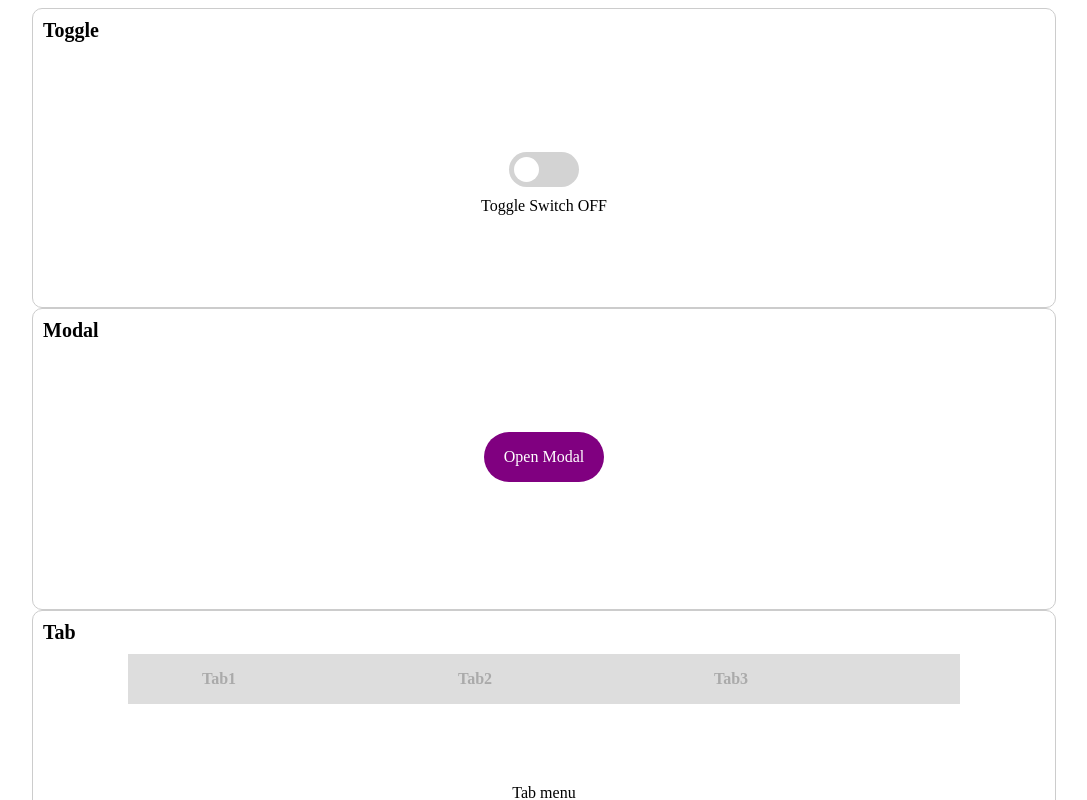
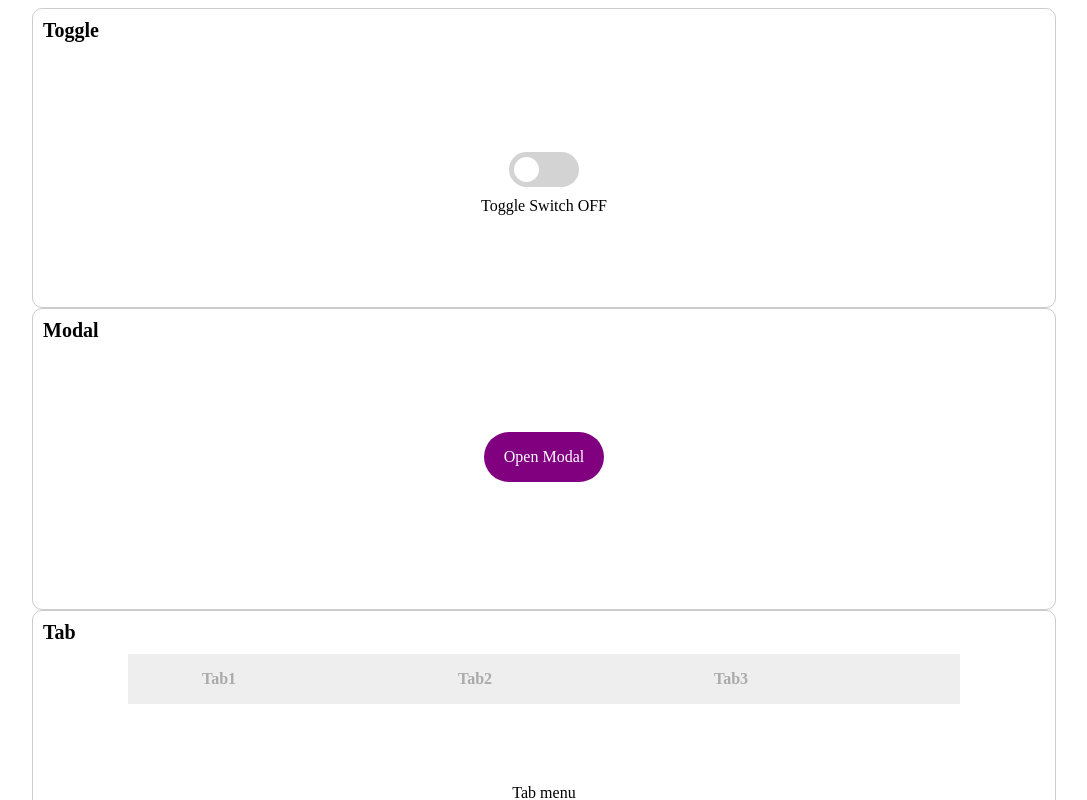
Before and after one commit to sunysty/wanted_pre_onboarding, a React (Create React App) app in the folder custom-component/: page / in a window 1280 px wide. Shown: the top 800 px of the page, without its empty margins (96-1183 px from the left). Built offline with nearby package versions, Linux system fonts and the light colour scheme.

Commit message:
tab 수정

```diff
--- a/custom-component/src/component/Tab.js
+++ b/custom-component/src/component/Tab.js
@@ -4,16 +4,46 @@ import styled from 'styled-components';
 
 const Tab = () => {
 
-  const [tabIdx, setTabIdx] = useState(null);
+  const [tabIdx, setTabIdx] = useState('');
+  const [firstTab,setFirstTab] = useState(false);
+  const [secondTab,setSecondTab] = useState(false);
+  const [thirdTab,setThirdTab] = useState(false);
+
+  const firstTabHandler = ()=> {
+    setSecondTab(false)
+    setThirdTab(false)
+    setFirstTab(!firstTab)
+    setTabIdx('FIRST')
+  }
+
+  const secondTabHandler = () => {
+    setFirstTab(false)
+    setThirdTab(false)
+    setSecondTab(!secondTab)
+    setTabIdx('SECOND')
+  }
+
+  const thirdTabHandler = () => {
+    setFirstTab(false)
+    setSecondTab(false)
+    setThirdTab(!thirdTab)
+    setTabIdx('THIRD')
+  }
 
   return(
     <>
       <Container>
         <Title>Tab</Title>
         <TabBox>
-          <TabItem onClick={()=>setTabIdx('ONE')}>Tab1</TabItem>
-          <TabItem onClick={()=>setTabIdx('TWO')}>Tab2</TabItem>
-          <TabItem onClick={()=>setTabIdx('THREE')}>Tab3</TabItem>
+          <TabItem onClick={firstTabHandler} active={firstTab}>
+                    Tab1
+          </TabItem>
+          <TabItem onClick={secondTabHandler} active={secondTab}>
+                    Tab2
+          </TabItem>
+          <TabItem onClick={thirdTabHandler} active={thirdTab}>
+                    Tab3
+          </TabItem>
         </TabBox>
         <ContentsBox>
           Tab menu {tabIdx}
@@ -24,6 +54,8 @@ const Tab = () => {
 }
 
 export default Tab;
+
+
 
 const Container = styled.div`
   width:80vw;
@@ -46,8 +78,8 @@ const TabBox = styled.div`
   display:flex;
   flex-direction:row;
   margin: 0 auto;
-  background:#ddd;
-`
+  background:#eee;
+  `
 
 const TabItem = styled.div`
   width:20vw;
@@ -57,11 +89,11 @@ const TabItem = styled.div`
   transform:translateX(5vw);
   padding-left:10px;
   box-sizing:border-box;
-  color:#aaa;
   font-weight:bold;
-  transition:0.2s ease-out;
+  ${props => props.active ? `background:purple` : `background:#eee`};
+  ${props => props.active ? `color:#fff` : `color:#aaa`};
   &:hover{
-    background: purple;
+    background:purple;
     cursor:pointer;
     color:#fff;
   }
```
Also changed, not shown: 1 other file (tests, documents, lock files or other folders).
